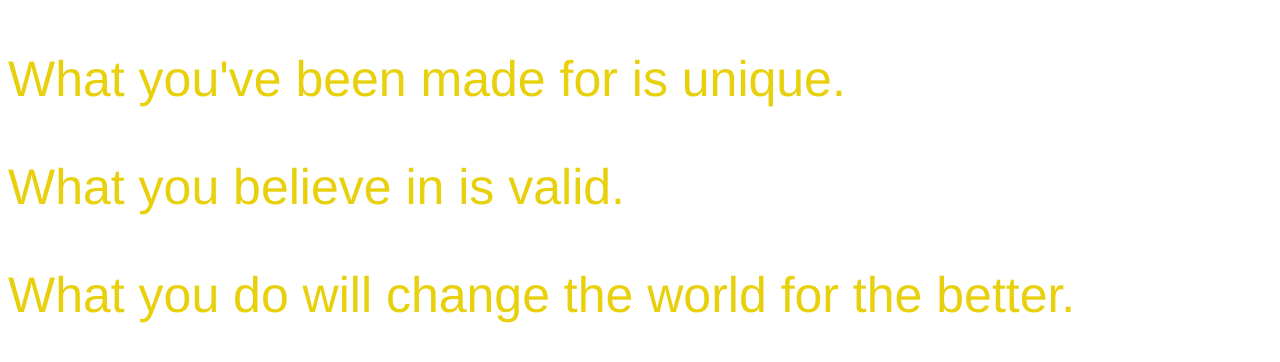
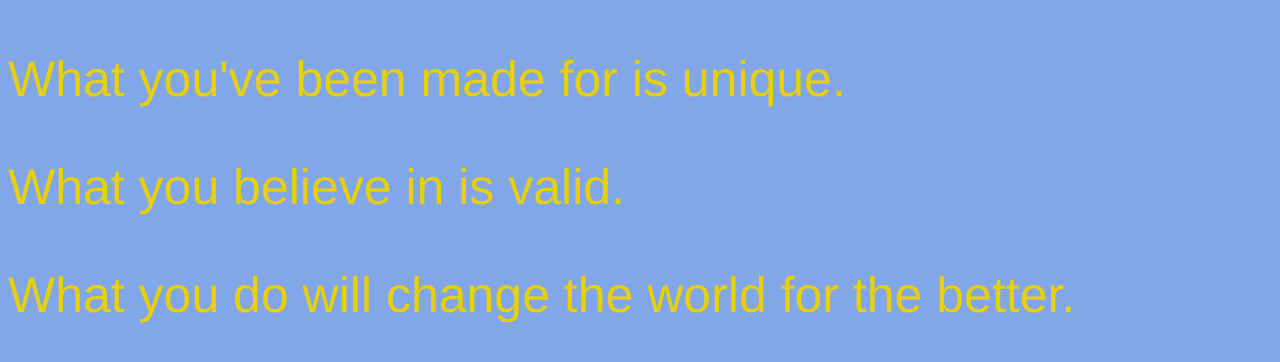
Before and after one commit to tommorsebrown/tommorsebrown.github.io, a plain HTML site: page unit_1/index.html in a window 1280 px wide. Drawn offline with Linux system fonts and the light colour scheme.

Commit message:
blue background

```diff
--- a/unit_1/css/style.css
+++ b/unit_1/css/style.css
@@ -1,5 +1,5 @@
 body {
-	background-color: #ffffff;
+	background-color: #81A7E8;
 }
 
 h1, p {
```
